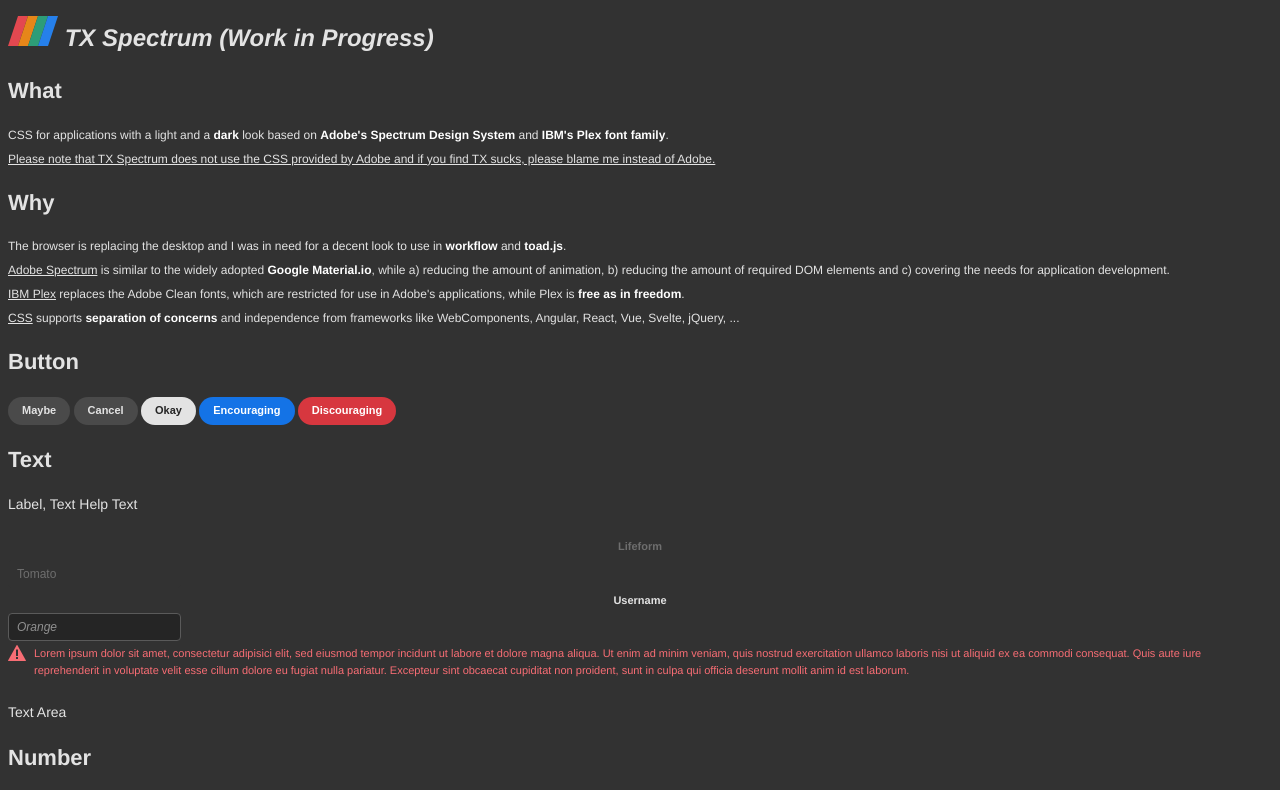
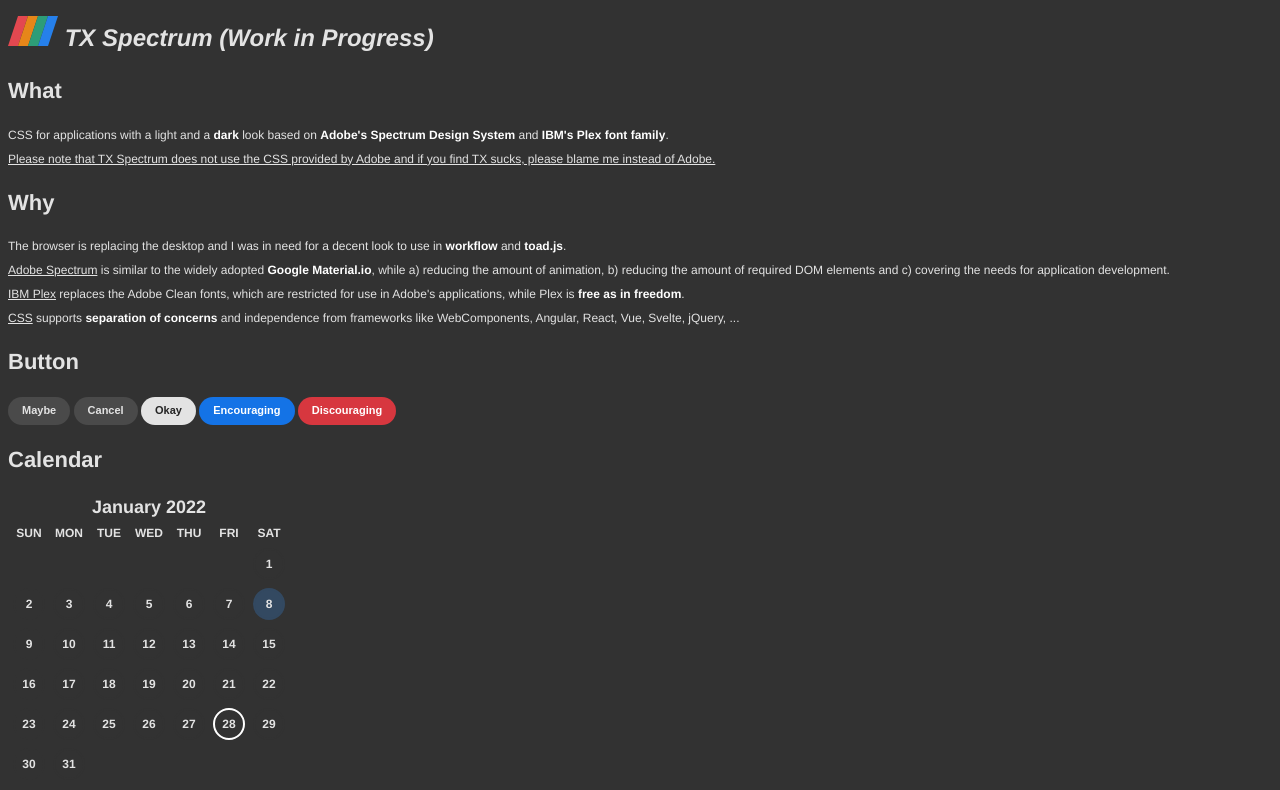
Before and after one commit to markandre13/tx-spectrum, a plain HTML site: page index.html in a window 1280 px wide. Shown: the top 790 px of the page. Drawn offline with Linux system fonts and the light colour scheme; a web font is replaced by a local one.

Commit message:
began date picker

```diff
--- a/index.html
+++ b/index.html
@@ -155,10 +155,6 @@
 
     <h2>Button</h2>
 
-    <style>
-
-    </style>
-
     <button class="tx-button">
         <span class="tx-label">
             Maybe
@@ -188,6 +184,169 @@
             Discouraging
         </span>
     </button>
+
+    <h2>Calendar</h2>
+
+    <style>
+        .tx-date {
+            width: fit-content;
+        }
+        .tx-date > div {
+            width: 100%;
+            font-size: calc((18/16) * 1rem);
+            font-weight: bold;
+            text-align: center;
+        }
+        .tx-date td {
+            /* width: 1%; same width for all rows */
+            text-align: center;
+        }
+        .tx-date td span {
+            display: inline-block;
+            margin: 2px;
+            width: 28px;
+            height: 28px;
+            text-align: center;
+            line-height: 28px;
+            border: 2px solid var(--tx-gray-100);
+            border-radius: 100%;
+            cursor:default;
+            font-weight: bold;
+        }
+        .tx-date td span:hover {
+            background-color: var(--tx-gray-200);
+            border-color: var(--tx-gray-200);
+        }
+        .tx-date td span.tx-today {
+            border-color: var(--tx-gray-900);
+        }
+        .tx-date td span.tx-selected {
+            background: #334961;
+            border-color: #334961;
+        }
+    </style>
+
+    <div id="date" class="tx-date">
+        <div></div>
+        <table>
+            <thead>
+                <tr>
+                    <th>SUN</th>
+                    <th>MON</th>
+                    <th>TUE</th>
+                    <th>WED</th>
+                    <th>THU</th>
+                    <th>FRI</th>
+                    <th>SAT</th>
+                </tr>
+            </thead>
+            <tbody>
+                <tr>
+                    <td></td>
+                    <td></td>
+                    <td></td>
+                    <td></td>
+                    <td></td>
+                    <td></td>
+                    <td></td>
+                </tr>
+                <tr>
+                    <td></td>
+                    <td></td>
+                    <td></td>
+                    <td></td>
+                    <td></td>
+                    <td></td>
+                    <td></td>
+                </tr>
+                <tr>
+                    <td></td>
+                    <td></td>
+                    <td></td>
+                    <td></td>
+                    <td></td>
+                    <td></td>
+                    <td></td>
+                </tr>
+                <tr>
+                    <td></td>
+                    <td></td>
+                    <td></td>
+                    <td></td>
+                    <td></td>
+                    <td></td>
+                    <td></td>
+                </tr>
+                <tr>
+                    <td></td>
+                    <td></td>
+                    <td></td>
+                    <td></td>
+                    <td></td>
+                    <td></td>
+                    <td></td>
+                </tr>
+                <tr>
+                    <td></td>
+                    <td></td>
+                    <td></td>
+                    <td></td>
+                    <td></td>
+                    <td></td>
+                    <td></td>
+                </tr>
+            </tbody>
+        </table>
+    </div>
+
+    <script>
+        // this isn't stable; doesn't use localtime?
+        // Spectrum has tooltips like "Friday, August 5, 2017"
+        let parent = document.getElementById("date")
+        const now = new Date()
+        let today = now.getDate()
+        let firstDay = new Date(now.getFullYear(), now.getMonth(), 1, 0, 0, 0).getDay()
+        let lastDay = new Date(now.getFullYear(), now.getMonth()+1, 0, 0, 0, 0).getDate()
+
+        const monthName = [
+            "January",
+            "February",
+            "March",
+            "April",
+            "May",
+            "June",
+            "August",
+            "September",
+            "October",
+            "November",
+            "December"
+        ]
+
+        parent.children[0].innerHTML = monthName[now.getMonth()] + " " + now.getFullYear()
+        const body = parent.children[1].tBodies[0]
+        let dayOfMonth = 1
+        for(let row=0; row<6; ++row) {
+            for(let col=0; col<7; ++col) {
+                if (row === 0 && col < firstDay) {
+                    text = ""
+                } else
+                if (dayOfMonth <= lastDay) {
+                    if (dayOfMonth == 8) {
+                        text = '<span class="tx-selected">' + dayOfMonth + '</span>'
+                    } else
+                    if (dayOfMonth == today) {
+                        text = '<span class="tx-today">' + dayOfMonth + '</span>'
+                    } else {
+                        text = '<span>' + dayOfMonth + '</span>'
+                    }
+                    ++dayOfMonth
+                } else {
+                    text=""
+                }
+                body.children[row].children[col].innerHTML = text
+            }
+        }
+    </script>
 
     <h2>Text</h2>
 
```
